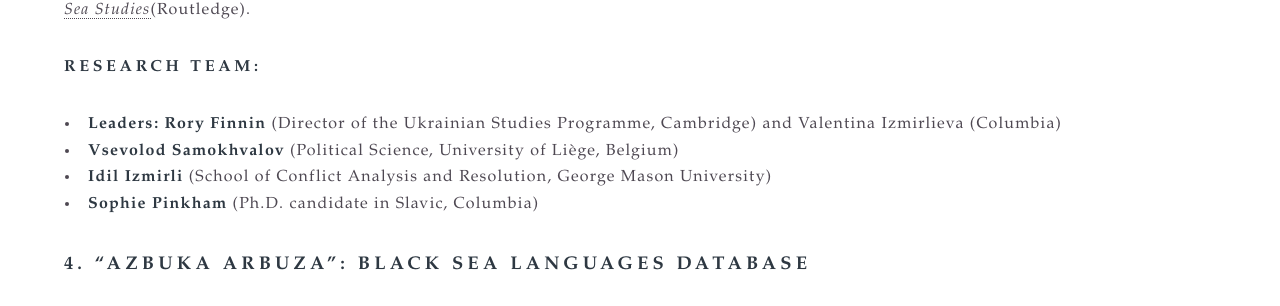
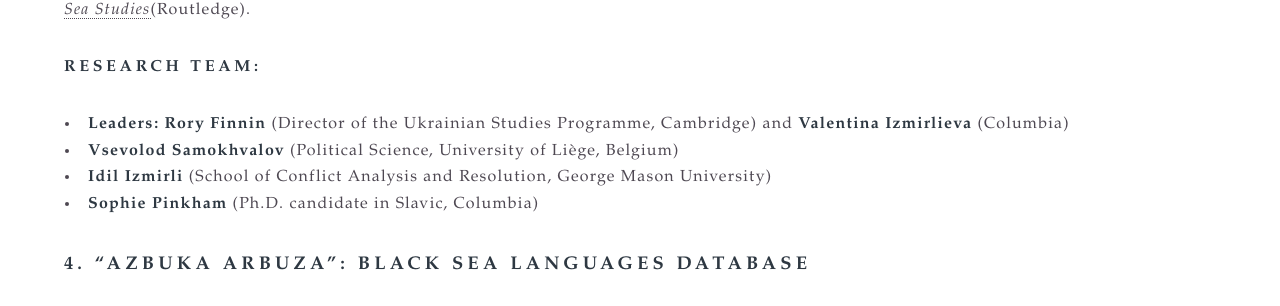
Before and after one commit to bradleygorski/blackseanet, a Jekyll site: the page built from about.html, in a window 1280 px wide and 900 px high, scrolled down 3082 px. Shown: the part 144-450 px from the top of the window. Built offline with Jekyll 4.4.1, drawn with Linux system fonts in a browser that asks for light colours.

Commit message:
Updated research streams

```diff
--- a/about.html
+++ b/about.html
@@ -120,7 +120,7 @@
 
 <p><h4>Research Team:</h4></p>
 <ul>
-<li><b>Leaders: Rory Finnin</b> (Director of the Ukrainian Studies Programme, Cambridge) and Valentina Izmirlieva (Columbia)</li>
+<li><b>Leaders: Rory Finnin</b> (Director of the Ukrainian Studies Programme, Cambridge) and <b>Valentina Izmirlieva</b> (Columbia)</li>
 <li><b>Vsevolod Samokhvalov</b> (Political Science, University of Liège, Belgium)</li>
 <li><b>Idil Izmirli</b> (School of Conflict Analysis and Resolution, George Mason University)</li>
 <li><b>Sophie Pinkham</b> (Ph.D. candidate in Slavic, Columbia)</li>
```
